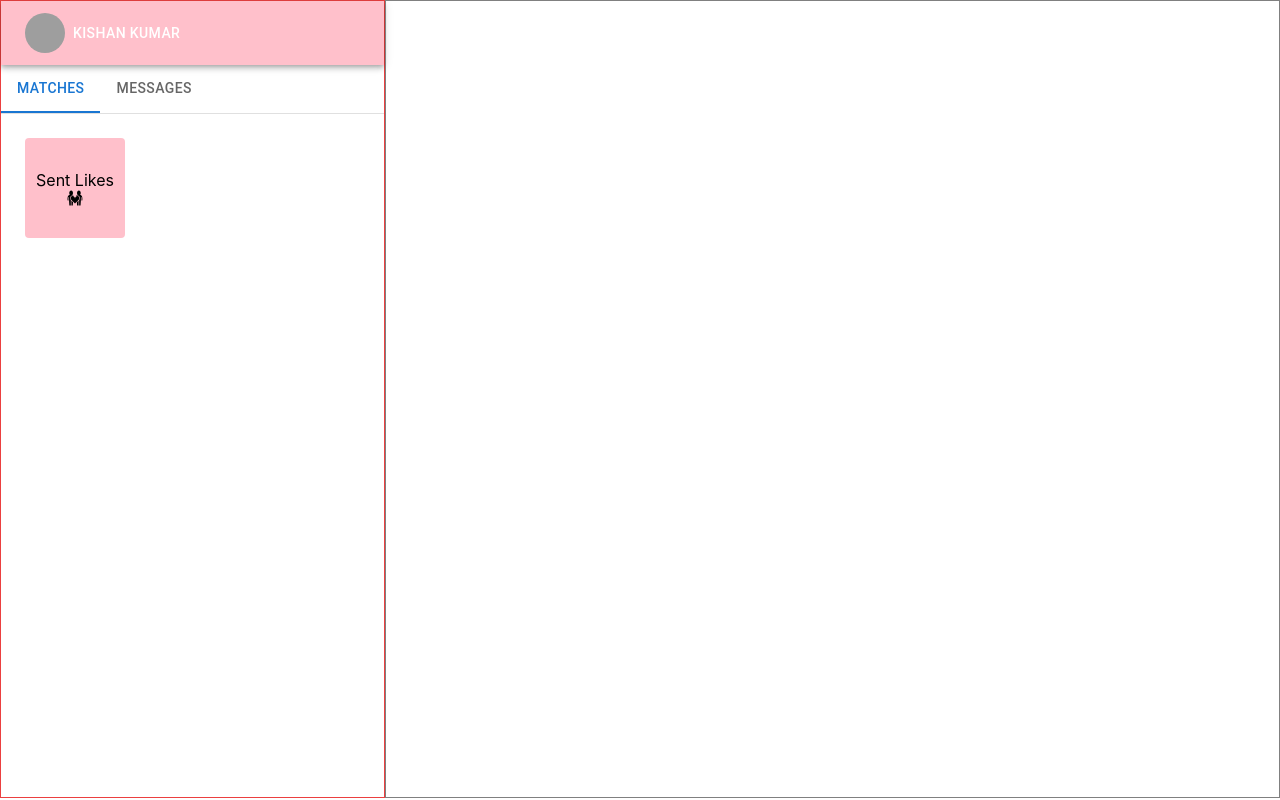
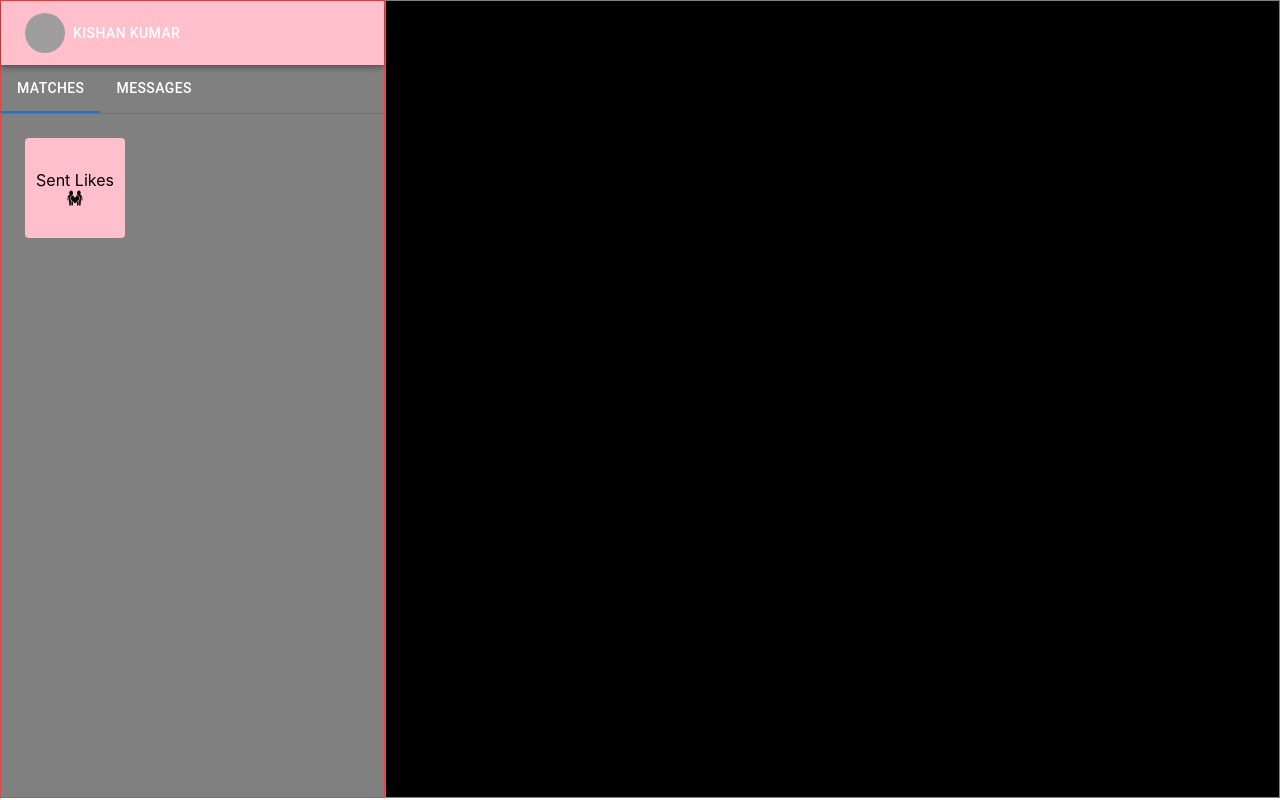
Before and after one commit to rajkishan7870/tinder-clone, a React (Create React App) app in the folder frontend/: page /suggestion in a window 1280 px wide. Built offline with nearby package versions, Linux system fonts and the light colour scheme; grey boxes are pictures that could not be loaded.

Commit message:
some changes in suggestion page

```diff
--- a/frontend/package.json
+++ b/frontend/package.json
@@ -6,7 +6,8 @@
     "@emotion/react": "^11.11.4",
     "@emotion/styled": "^11.11.5",
     "@mui/icons-material": "^5.15.21",
-    "@mui/material": "^5.15.21",
+    "@mui/material": "^5.16.0",
+    "@mui/system": "^5.16.0",
     "@testing-library/jest-dom": "^5.17.0",
     "@testing-library/react": "^13.4.0",
     "@testing-library/user-event": "^13.5.0",
--- a/frontend/src/components/MainSuggestion/MainSuggestion.jsx
+++ b/frontend/src/components/MainSuggestion/MainSuggestion.jsx
@@ -1,10 +1,11 @@
 import React from 'react'
 import style from "./MainSuggestion.module.css"
+import SuggestionCard from './SuggestionCard'
 
 export default function MainSuggestion() {
   return (
       <div className={style.parentDiv}>
-
+          <SuggestionCard/>
     </div>
   )
 }
--- a/frontend/src/components/MainSuggestion/MainSuggestion.module.css
+++ b/frontend/src/components/MainSuggestion/MainSuggestion.module.css
@@ -2,4 +2,5 @@
     border: 1px solid grey;
     width : 70%;
     height: 99.5vh;
+    background-color: black;
 }
--- /dev/null
+++ b/frontend/src/components/MainSuggestion/SuggestionCard.jsx
@@ -0,0 +1,7 @@
+import React from 'react'
+
+export default function SuggestionCard() {
+  return (
+    <div>SuggestionCard</div>
+  )
+}
--- a/frontend/src/components/leftNav/LeftNav.module.css
+++ b/frontend/src/components/leftNav/LeftNav.module.css
@@ -4,4 +4,5 @@
     height: 99.5vh;
     display: flex;
     flex-direction: column;
+    background-color: grey;
 }
--- a/frontend/src/components/leftNav/MultipleTab.jsx
+++ b/frontend/src/components/leftNav/MultipleTab.jsx
@@ -35,18 +35,20 @@ function a11yProps(index) {
 }
 
 export default function MultipleTab() {
-  const [value, setValue] = React.useState(0);
+    const [value, setValue] = React.useState(0);
+
 
   const handleChange = (event, newValue) => {
-    setValue(newValue);
+      setValue(newValue);
+
   };
 
   return (
     <Box sx={{ width: '100%' }}>
       <Box sx={{ borderBottom: 1, borderColor: 'divider' }}>
-        <Tabs value={value} onChange={handleChange} aria-label="basic tabs example">
-          <Tab label="Matches" {...a11yProps(0)} />
-          <Tab label="Messages" {...a11yProps(1)} />
+        <Tabs value={value} onChange={handleChange} textColor='white' aria-label="basic tabs example">
+          <Tab label="Matches" {...a11yProps(0)} sx={{color: "white"}} />
+          <Tab label="Messages" {...a11yProps(1)} sx={{color: "white"}} />
         </Tabs>
       </Box>
       <CustomTabPanel value={value} index={0}>
```
Also changed, not shown: 1 other file (tests, documents, lock files or other folders).
